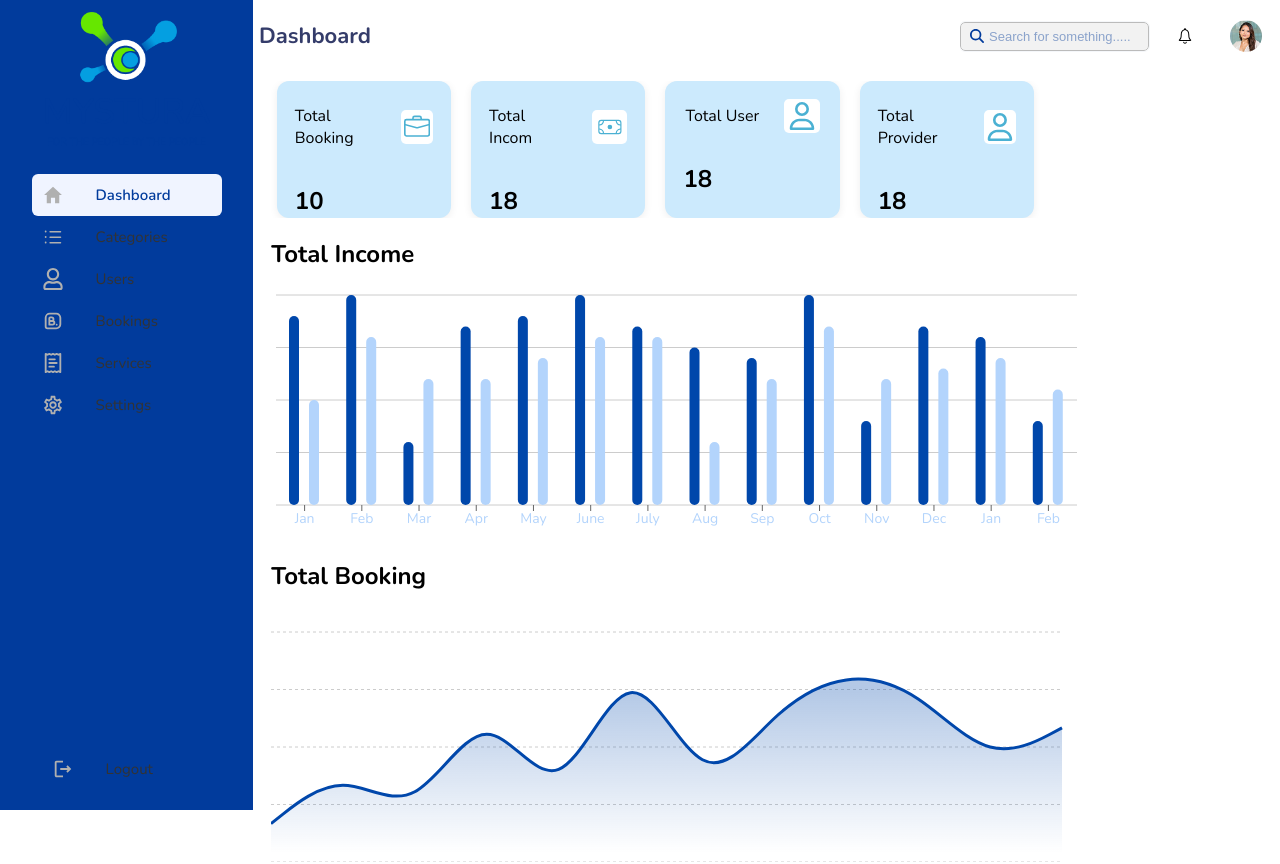
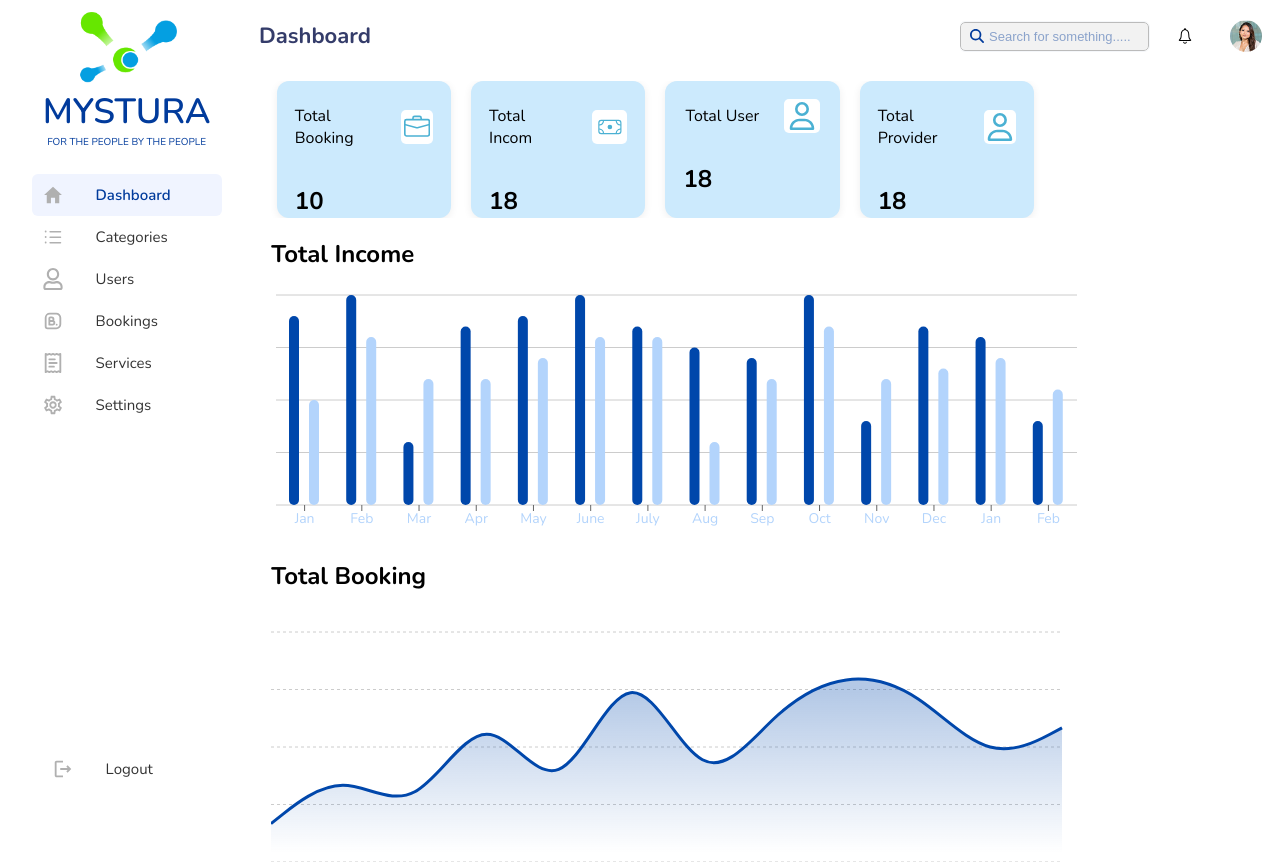
Before and after one commit to Tahanaz0/Mystura, a React (Vite) app: page /dashboard in a window 1280 px wide. Shown: the top 864 px of the page. Built offline with nearby package versions, Linux system fonts and the light colour scheme.

Commit message:
'dashbaord'

```diff
--- a/src/component/sideBar/sideBar.css
+++ b/src/component/sideBar/sideBar.css
@@ -7,7 +7,7 @@
   right: 0;
   position: fixed;
   padding: 5px;
-  background-color: #013B9C;
+  /* background-color: #013B9C; */
   /* margin-left: 5px; */
    font-family: "Nunito", sans-serif;
   height: 100vh;
```
